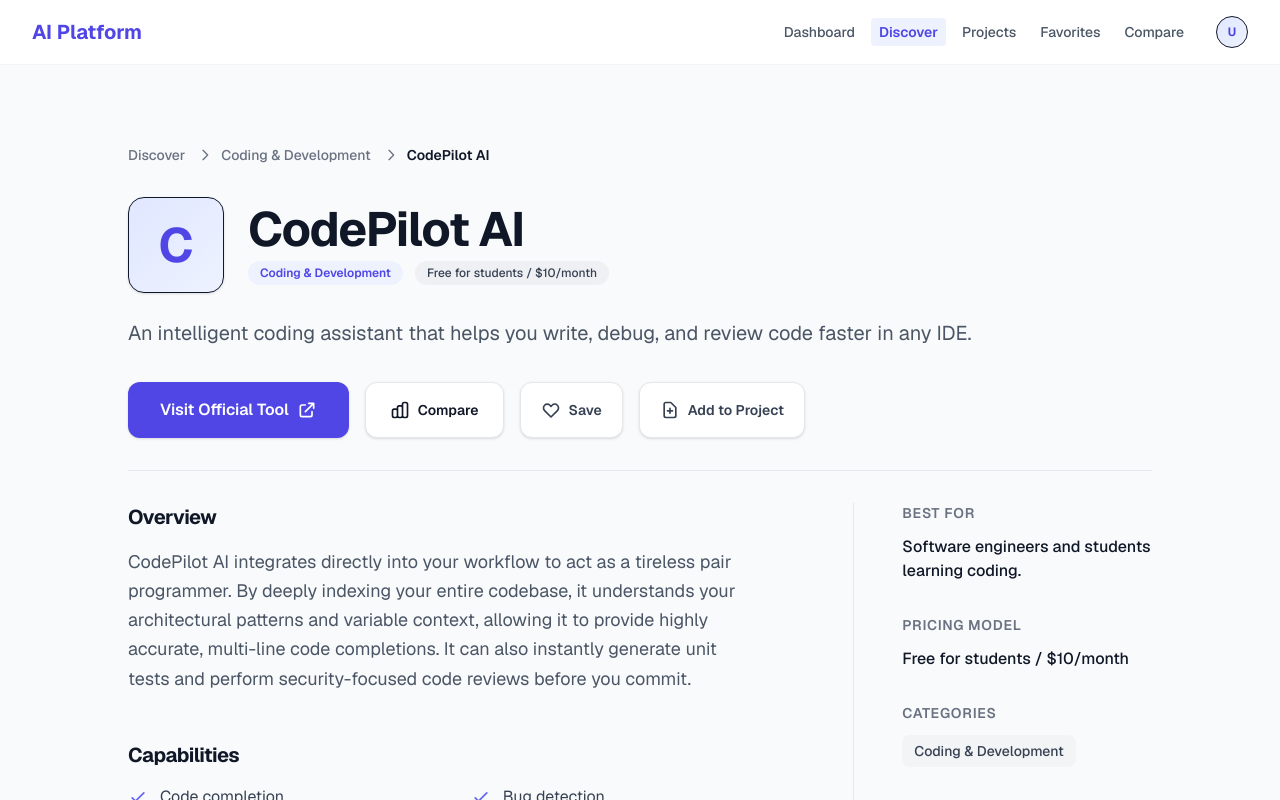
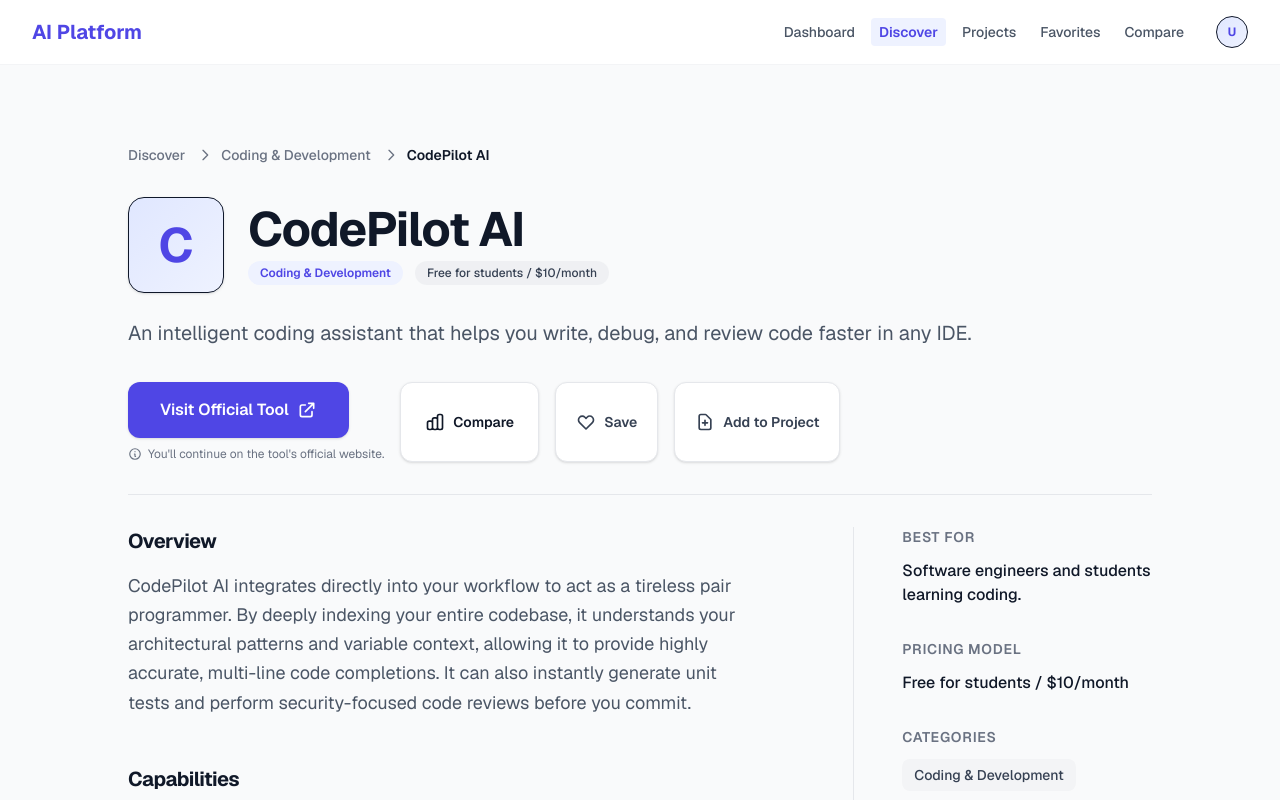
Before and after one commit to YashkumarLohra/ai-saas-platform, a Next.js app: page /tools/code-pilot-ai in a window 1280 px wide. Shown: the top 800 px of the page. Built offline with nearby package versions, Linux system fonts and the light colour scheme.

Commit message:
feat: improve official tool launch experience

```diff
--- a/src/app/tools/[slug]/page.tsx
+++ b/src/app/tools/[slug]/page.tsx
@@ -31,7 +31,9 @@
     );
   }
 
-  return tool.websiteUrl ? (
+  return (
+    <div className="flex flex-col gap-2 items-center sm:items-start">
+      {tool.websiteUrl ? (
         <a
           href={tool.websiteUrl}
           target="_blank"
@@ -54,6 +56,17 @@
             <path strokeLinecap="round" strokeLinejoin="round" strokeWidth={2} d="M13.828 10.172a4 4 0 00-5.656 0l-4 4a4 4 0 105.656 5.656l1.102-1.101m-.758-4.899a4 4 0 005.656 0l4-4a4 4 0 00-5.656-5.656l-1.1 1.1" />
           </svg>
         </button>
+      )}
+
+      {tool.websiteUrl && (
+        <span className="text-xs text-gray-500 dark:text-gray-400 flex items-center gap-1.5">
+          <svg className="w-3.5 h-3.5" fill="none" viewBox="0 0 24 24" stroke="currentColor" aria-hidden="true">
+            <path strokeLinecap="round" strokeLinejoin="round" strokeWidth={2} d="M13 16h-1v-4h-1m1-4h.01M21 12a9 9 0 11-18 0 9 9 0 0118 0z" />
+          </svg>
+          You&apos;ll continue on the tool&apos;s official website.
+        </span>
+      )}
+    </div>
   );
 }
 
--- a/src/components/CompareClientView.tsx
+++ b/src/components/CompareClientView.tsx
@@ -329,6 +329,7 @@
                         target="_blank"
                         rel="noopener noreferrer"
                         className="flex-1 text-center rounded-xl bg-brand-600 px-4 py-2 text-sm font-semibold text-white transition-colors hover:bg-brand-500 shadow-sm focus:outline-none focus:ring-2 focus:ring-brand-500 flex items-center justify-center gap-1"
+                        aria-label={`Visit official tool website for ${tool.name} (opens in a new tab)`}
                       >
                         Visit Official Tool
                         <svg className="w-3 h-3" fill="none" viewBox="0 0 24 24" stroke="currentColor" aria-hidden="true">
```
Lines whose indentation alone changed are shown as unchanged.
